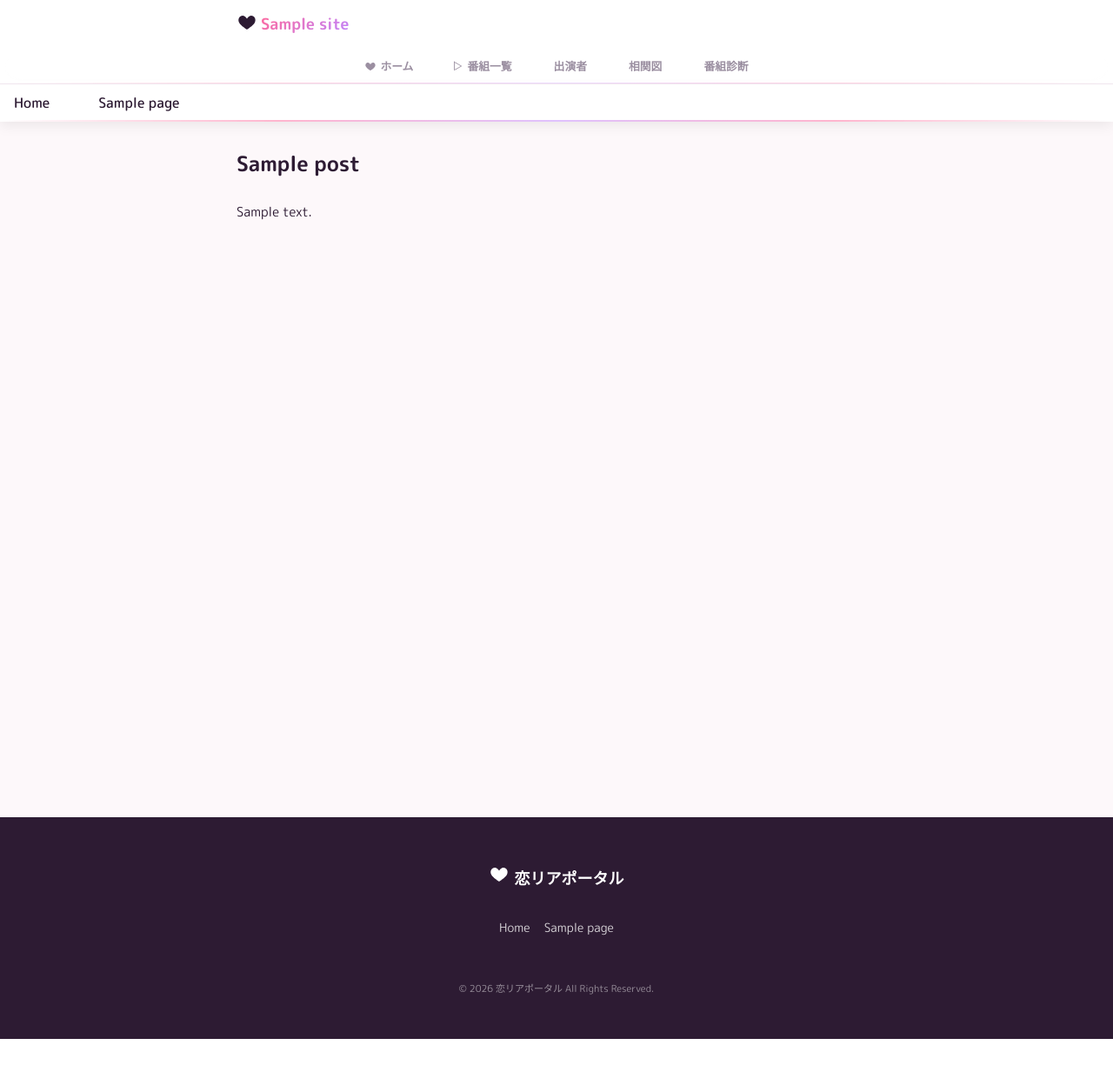
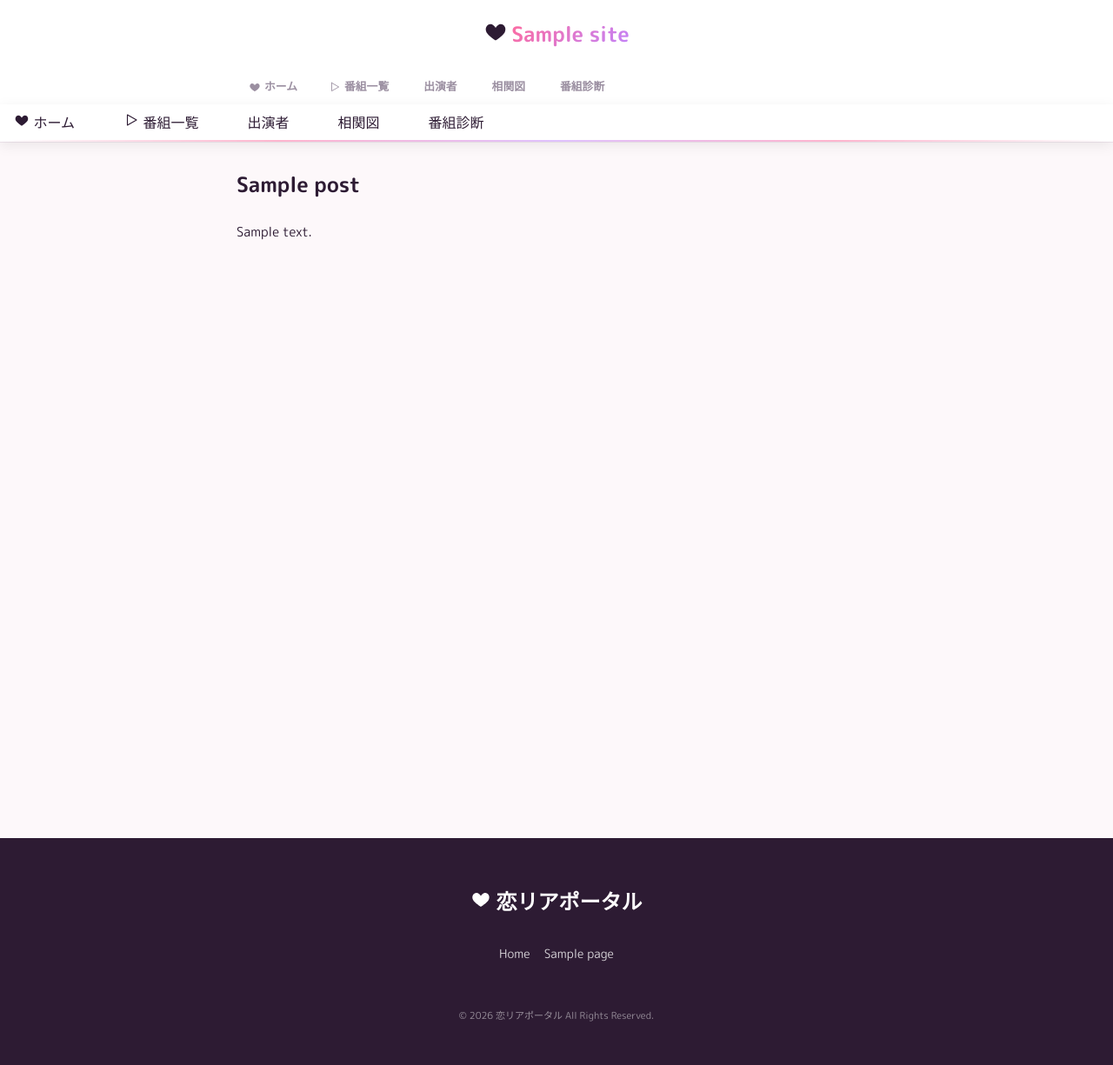
Before and after one commit to Jinrai-inc/lovefull-Thema, a WordPress theme: template page.php in a window 1280 px wide. Shown: the whole page at 87% size. Before the commit the page ends 1195 px from the top, so only its background shows below. Run offline with PHP 8.4 and a stand-in for WordPress, Linux system fonts and the light colour scheme; the site name, menu and one post (Sample post) are stand-ins, and other content is empty; some libraries are stand-ins or nearby versions.

Commit message:
ヘッダー構造刷新＆放送スケジュール改善
【ヘッダー】
- ロゴをセンター配置（非追尾）、自由にサイズ変更可能に
- ナビバーのみstickyで追尾（ロゴなし）
- モバイル: ナビリンク非表示、ハンバーガーのみ
- PC: ナビリンク表示、ハンバーガー非表示
- ハンバーガーメニューにヘッダーナビと同じリンクを反映
- カスタマイザーでモバイル/PC別にロゴの高さを調整可能

【今週の放送】
- ラウンドロビン自動割り当て → broadcast_day フィールドベースに変更
- 番組にbroadcast_day（放送曜日）とbroadcast_time（放送時間）ACFフィールド追加
- 放送曜日未設定の番組（配信のみ等）はスケジュールに表示されない
- CSVインポーターも新フィールドに対応

https://claude.ai/code/session_01LqkMvBSgmftwWBqbuNSggb

```diff
--- a/assets/css/layout.css
+++ b/assets/css/layout.css
@@ -4,17 +4,63 @@
 
 /* --- サイトヘッダー --- */
 .site-header {
+    background: #fff;
+}
+
+/* --- ロゴバー（センター配置・非追尾） --- */
+.site-logo-bar {
+    display: flex;
+    justify-content: center;
+    align-items: center;
+    padding: var(--space-md) var(--space-md);
+}
+
+.site-logo {
+    display: flex;
+    align-items: center;
+    gap: var(--space-xs);
+    font-weight: 700;
+    font-size: 1.25rem;
+}
+
+.site-logo__img {
+    height: var(--logo-height-mobile, 50px);
+    width: auto;
+    max-width: var(--logo-max-width, 300px);
+    object-fit: contain;
+}
+
+@media (min-width: 769px) {
+    .site-logo__img {
+        height: var(--logo-height-pc, 70px);
+    }
+}
+
+.site-logo__icon {
+    font-size: 1.75rem;
+}
+
+.site-logo__text {
+    background: var(--color-gradient);
+    -webkit-background-clip: text;
+    -webkit-text-fill-color: transparent;
+    background-clip: text;
+    font-size: 1.5rem;
+}
+
+/* --- ナビバー（追尾sticky） --- */
+.nav-bar {
     position: sticky;
     top: 0;
     z-index: 100;
     background: rgba(255, 255, 255, 0.92);
     backdrop-filter: blur(16px);
     -webkit-backdrop-filter: blur(16px);
-    border-bottom: none;
+    border-bottom: 1px solid var(--color-border);
 }
 
-/* ヘッダー下部のグラデーションシマーライン */
-.site-header::after {
+/* ナビ下部のグラデーションシマーライン */
+.nav-bar::after {
     content: '';
     position: absolute;
     bottom: 0;
@@ -25,53 +71,48 @@
     opacity: 0.5;
 }
 
-/* --- ヘッダーナビ（クイックリンクバー）— モバイルは非表示、PCのみ --- */
-.header-nav {
-    display: none;
+.nav-bar__inner {
+    display: flex;
+    align-items: center;
+    justify-content: space-between;
+    height: var(--header-nav-height, 40px);
+    max-width: var(--content-max-width);
+    margin: 0 auto;
+    padding: 0 var(--space-md);
 }
 
-@media (min-width: 769px) {
-    .header-nav {
-        display: block;
-        position: sticky;
-        top: var(--header-height);
-        z-index: 99;
-        background: rgba(255, 255, 255, 0.90);
-        backdrop-filter: blur(12px);
-        -webkit-backdrop-filter: blur(12px);
-        border-bottom: 1px solid var(--color-border);
-        overflow: visible;
-    }
-}
-
-/* ナビ下部のグラデーションシマーライン */
-.header-nav::after {
-    content: '';
-    position: absolute;
-    bottom: 0;
-    left: 0;
-    right: 0;
-    height: 1px;
-    background: linear-gradient(90deg, transparent, #FF6B9D, #C084FC, #FF6B9D, transparent);
-    opacity: 0.3;
-}
-
-.header-nav__inner {
+/* --- ナビリンク --- */
+.nav-bar__links {
     display: flex;
     align-items: center;
     gap: var(--space-sm);
-    height: var(--header-nav-height);
-    max-width: var(--content-max-width);
-    margin: 0 auto;
-    padding: 0 var(--space-md);
     overflow-x: auto;
     -webkit-overflow-scrolling: touch;
     scrollbar-width: none;
     white-space: nowrap;
+    flex: 1;
+    min-width: 0;
 }
 
-.header-nav__inner::-webkit-scrollbar {
+.nav-bar__links::-webkit-scrollbar {
     display: none;
+}
+
+/* モバイル: ナビリンク非表示、ハンバーガーのみ */
+@media (max-width: 768px) {
+    .nav-bar__links {
+        display: none;
+    }
+    .nav-bar__inner {
+        justify-content: flex-end;
+    }
+}
+
+/* PC: ハンバーガー非表示 */
+@media (min-width: 769px) {
+    .hamburger {
+        display: none;
+    }
 }
 
 .header-nav__link {
@@ -130,43 +171,6 @@
 .category-news .header-nav__link--news svg,
 .page-template-page-shindan .header-nav__link--shindan svg {
     color: #fff;
-}
-
-.site-header__inner {
-    display: flex;
-    align-items: center;
-    justify-content: space-between;
-    height: var(--header-height);
-    padding: 0 var(--space-md);
-    max-width: var(--content-max-width);
-    margin: 0 auto;
-}
-
-/* --- ロゴ --- */
-.site-logo {
-    display: flex;
-    align-items: center;
-    gap: var(--space-xs);
-    font-weight: 700;
-    font-size: 1.125rem;
-}
-
-.site-logo__img {
-    height: var(--logo-height, 40px);
-    width: auto;
-    max-width: var(--logo-max-width, 200px);
-    object-fit: contain;
-}
-
-.site-logo__icon {
-    font-size: 1.5rem;
-}
-
-.site-logo__text {
-    background: var(--color-gradient);
-    -webkit-background-clip: text;
-    -webkit-text-fill-color: transparent;
-    background-clip: text;
 }
 
 /* --- ハンバーガー --- */
@@ -502,10 +506,6 @@
         gap: var(--space-lg);
     }
 
-    .site-header__inner {
-        gap: var(--space-xl);
-    }
-
     .grid-2 {
         grid-template-columns: repeat(3, 1fr);
     }
--- a/functions.php
+++ b/functions.php
@@ -106,11 +106,12 @@ add_action('after_setup_theme', function () {
         'unlink-homepage-logo' => false,
     ]);
 
-    // ロゴサイズをCSS変数で出力
+    // ロゴサイズをCSS変数で出力（モバイル/PC別）
     add_action('wp_head', function () {
-        $logo_height    = intval(get_theme_mod('koi_ria_logo_height', 40));
-        $logo_max_width = intval(get_theme_mod('koi_ria_logo_max_width', 200));
-        echo '<style>:root{--logo-height:' . $logo_height . 'px;--logo-max-width:' . $logo_max_width . 'px;}</style>' . "\n";
+        $mobile   = intval(get_theme_mod('koi_ria_logo_height_mobile', 50));
+        $pc       = intval(get_theme_mod('koi_ria_logo_height_pc', 70));
+        $maxw     = intval(get_theme_mod('koi_ria_logo_max_width', 300));
+        echo '<style>:root{--logo-height-mobile:' . $mobile . 'px;--logo-height-pc:' . $pc . 'px;--logo-max-width:' . $maxw . 'px;}</style>' . "\n";
     }, 5);
 
     // サムネイルサイズ
--- a/header.php
+++ b/header.php
@@ -1,6 +1,8 @@
 <?php
 /**
  * ヘッダーテンプレート
+ *
+ * 構造: ロゴバー（非追尾） → ナビバー（追尾sticky）
  *
  * @package KoiRiaPortal
  */
@@ -21,7 +23,8 @@ defined('ABSPATH') || exit;
 <a class="skip-link screen-reader-text" href="#content">コンテンツへスキップ</a>
 
 <header class="site-header" role="banner">
-    <div class="site-header__inner">
+    <?php // ── ロゴエリア（センター配置・非追尾） ── ?>
+    <div class="site-logo-bar">
         <?php if (has_custom_logo()) : ?>
             <a href="<?php echo esc_url(home_url('/')); ?>" class="site-logo">
                 <?php
@@ -34,19 +37,16 @@ defined('ABSPATH') || exit;
             </a>
         <?php else : ?>
             <a href="<?php echo esc_url(home_url('/')); ?>" class="site-logo">
-                <span class="site-logo__icon"><?php echo koi_ria_icon('heart-filled', 24); ?></span>
+                <span class="site-logo__icon"><?php echo koi_ria_icon('heart-filled', 28); ?></span>
                 <span class="site-logo__text"><?php bloginfo('name'); ?></span>
             </a>
         <?php endif; ?>
-
-        <button class="hamburger" id="menuToggle" aria-label="メニューを開く" aria-expanded="false">
-            <span class="hamburger__icon hamburger__icon--menu"><?php echo koi_ria_icon('menu', 24); ?></span>
-            <span class="hamburger__icon hamburger__icon--close" style="display:none;"><?php echo koi_ria_icon('close', 24); ?></span>
-        </button>
     </div>
 
-    <nav class="header-nav" aria-label="メインナビゲーション">
-        <div class="header-nav__inner">
+    <?php // ── ナビバー（追尾sticky） ── ?>
+    <div class="nav-bar" id="navBar">
+        <div class="nav-bar__inner">
+            <nav class="nav-bar__links" aria-label="メインナビゲーション">
                 <a href="<?php echo esc_url(home_url('/')); ?>" class="header-nav__link header-nav__link--home">
                     <span class="header-nav__icon"><?php echo koi_ria_icon('heart-filled', 14); ?></span>ホーム
                 </a>
@@ -76,19 +76,31 @@ defined('ABSPATH') || exit;
                 <a href="<?php echo esc_url(home_url('/shindan/')); ?>" class="header-nav__link header-nav__link--shindan">
                     <span class="header-nav__icon"><?php echo koi_ria_icon('poll', 14); ?></span>番組診断
                 </a>
-        </div>
             </nav>
 
+            <button class="hamburger" id="menuToggle" aria-label="メニューを開く" aria-expanded="false">
+                <span class="hamburger__icon hamburger__icon--menu"><?php echo koi_ria_icon('menu', 24); ?></span>
+                <span class="hamburger__icon hamburger__icon--close" style="display:none;"><?php echo koi_ria_icon('close', 24); ?></span>
+            </button>
+        </div>
+
+        <?php // ── ハンバーガーメニュー（ナビと同じリンク） ── ?>
         <nav class="global-nav" id="globalNav" aria-label="グローバルナビゲーション">
-        <?php
-        wp_nav_menu([
-            'theme_location' => 'primary',
-            'container'      => false,
-            'menu_class'     => 'global-nav__list',
-            'fallback_cb'    => false,
-        ]);
-        ?>
+            <ul class="global-nav__list">
+                <li><a href="<?php echo esc_url(home_url('/')); ?>"><?php echo koi_ria_icon('heart-filled', 18); ?> ホーム</a></li>
+                <li><a href="<?php echo esc_url(get_post_type_archive_link('show')); ?>"><?php echo koi_ria_icon('play', 18); ?> 番組一覧</a></li>
+                <li><a href="<?php echo esc_url(get_post_type_archive_link('cast')); ?>"><?php echo koi_ria_icon('cast', 18); ?> 出演者</a></li>
+                <?php if ($column_cat) : ?>
+                    <li><a href="<?php echo esc_url(get_category_link($column_cat->term_id)); ?>"><?php echo koi_ria_icon('pen', 18); ?> 恋愛コラム</a></li>
+                <?php endif; ?>
+                <?php if ($news_cat) : ?>
+                    <li><a href="<?php echo esc_url(get_category_link($news_cat->term_id)); ?>"><?php echo koi_ria_icon('fire', 18); ?> ニュース</a></li>
+                <?php endif; ?>
+                <li><a href="<?php echo esc_url(get_post_type_archive_link('cast')); ?>#relation"><?php echo koi_ria_icon('sparkles', 18); ?> 相関図</a></li>
+                <li><a href="<?php echo esc_url(home_url('/shindan/')); ?>"><?php echo koi_ria_icon('poll', 18); ?> 番組診断</a></li>
+            </ul>
         </nav>
+    </div>
 </header>
 
 <main class="site-main" id="content" role="main">
--- a/inc/acf-fields.php
+++ b/inc/acf-fields.php
@@ -103,6 +103,33 @@ function koi_ria_register_acf_fields(): void {
                 'name'  => 'target',
                 'type'  => 'text',
                 'instructions' => '例: 中高生',
+            ],
+            [
+                'key'     => 'field_show_broadcast_day',
+                'label'   => '放送曜日',
+                'name'    => 'broadcast_day',
+                'type'    => 'select',
+                'choices' => [
+                    ''  => '未設定（スケジュール非表示）',
+                    '0' => '月曜日',
+                    '1' => '火曜日',
+                    '2' => '水曜日',
+                    '3' => '木曜日',
+                    '4' => '金曜日',
+                    '5' => '土曜日',
+                    '6' => '日曜日',
+                ],
+                'default_value' => '',
+                'allow_null'    => 1,
+                'instructions'  => '毎週の放送曜日。設定すると「今週の放送」に表示されます。配信のみの番組は空欄のままにしてください。',
+            ],
+            [
+                'key'           => 'field_show_broadcast_time',
+                'label'         => '放送時間',
+                'name'          => 'broadcast_time',
+                'type'          => 'text',
+                'default_value' => '',
+                'instructions'  => '例: 21:00、22:00。放送曜日と合わせて設定してください。',
             ],
             [
                 'key'           => 'field_show_priority',
--- a/inc/csv-importer.php
+++ b/inc/csv-importer.php
@@ -52,7 +52,7 @@ function koi_ria_upsert_show(array $row, string $mode = 'upsert'): array {
         update_field('description', $description, $post_id);
     }
 
-    $fields = ['short_name', 'platform', 'platform_color', 'emoji', 'youtube_channel_id', 'affiliate_url', 'show_status', 'genre', 'target', 'priority'];
+    $fields = ['short_name', 'platform', 'platform_color', 'emoji', 'youtube_channel_id', 'affiliate_url', 'show_status', 'genre', 'target', 'priority', 'broadcast_day', 'broadcast_time'];
     foreach ($fields as $field) {
         if (isset($row[$field]) && $row[$field] !== '') {
             update_field($field, $row[$field], $post_id);
--- a/inc/customizer.php
+++ b/inc/customizer.php
@@ -15,48 +15,66 @@ add_action('customize_register', function (WP_Customize_Manager $wp_customize) {
      * セクション: ヘッダー設定
      * ======================================== */
     $wp_customize->add_section('koi_ria_header', [
-        'title'    => 'ヘッダー設定',
+        'title'    => 'ヘッダー・ロゴ設定',
         'priority' => 30,
     ]);
 
-    // --- ロゴの高さ ---
-    $wp_customize->add_setting('koi_ria_logo_height', [
-        'default'           => 40,
+    // --- モバイル ロゴの高さ ---
+    $wp_customize->add_setting('koi_ria_logo_height_mobile', [
+        'default'           => 50,
         'sanitize_callback' => 'absint',
         'transport'         => 'postMessage',
     ]);
 
-    $wp_customize->add_control('koi_ria_logo_height', [
-        'label'       => 'ロゴの高さ（px）',
-        'description' => 'ヘッダーに表示するロゴ画像の高さを調整します。',
+    $wp_customize->add_control('koi_ria_logo_height_mobile', [
+        'label'       => 'ロゴの高さ — モバイル（px）',
+        'description' => 'スマートフォンで表示するロゴの高さ',
         'section'     => 'koi_ria_header',
         'type'        => 'range',
         'input_attrs' => [
             'min'  => 20,
-            'max'  => 120,
+            'max'  => 150,
+            'step' => 5,
+        ],
+    ]);
+
+    // --- PC ロゴの高さ ---
+    $wp_customize->add_setting('koi_ria_logo_height_pc', [
+        'default'           => 70,
+        'sanitize_callback' => 'absint',
+        'transport'         => 'postMessage',
+    ]);
+
+    $wp_customize->add_control('koi_ria_logo_height_pc', [
+        'label'       => 'ロゴの高さ — PC（px）',
+        'description' => 'デスクトップで表示するロゴの高さ',
+        'section'     => 'koi_ria_header',
+        'type'        => 'range',
+        'input_attrs' => [
+            'min'  => 30,
+            'max'  => 200,
             'step' => 5,
         ],
     ]);
 
     // --- ロゴ最大幅 ---
     $wp_customize->add_setting('koi_ria_logo_max_width', [
-        'default'           => 200,
+        'default'           => 300,
         'sanitize_callback' => 'absint',
         'transport'         => 'postMessage',
     ]);
 
     $wp_customize->add_control('koi_ria_logo_max_width', [
         'label'       => 'ロゴの最大幅（px）',
-        'description' => 'ロゴ画像の横幅の上限を設定します。',
+        'description' => 'ロゴ画像の横幅の上限',
         'section'     => 'koi_ria_header',
         'type'        => 'range',
         'input_attrs' => [
-            'min'  => 80,
-            'max'  => 400,
+            'min'  => 100,
+            'max'  => 600,
             'step' => 10,
         ],
     ]);
-
 });
 
 /**
@@ -64,7 +82,7 @@ add_action('customize_register', function (WP_Customize_Manager $wp_customize) {
  */
 add_action('customize_preview_init', function () {
     $js_url = get_template_directory_uri() . '/assets/js/customizer-preview.js';
-    wp_enqueue_script('koi-ria-customizer-preview', $js_url, ['customize-preview', 'jquery'], '1.0', true);
+    wp_enqueue_script('koi-ria-customizer-preview', $js_url, ['customize-preview', 'jquery'], '1.1', true);
 });
 
 /**
@@ -72,16 +90,12 @@ add_action('customize_preview_init', function () {
  */
 add_action('customize_controls_enqueue_scripts', function () {
     wp_add_inline_script('customize-controls', "
-        wp.customize.control('koi_ria_logo_height', function(control) {
-            control.container.on('input', 'input[type=range]', function() {
-                jQuery(this).next('.customize-control-description, span.value-display').remove();
-                jQuery(this).after('<span class=\"value-display\" style=\"font-weight:bold;margin-left:8px;\">' + this.value + 'px</span>');
-            });
-        });
-        wp.customize.control('koi_ria_logo_max_width', function(control) {
-            control.container.on('input', 'input[type=range]', function() {
-                jQuery(this).next('span.value-display').remove();
-                jQuery(this).after('<span class=\"value-display\" style=\"font-weight:bold;margin-left:8px;\">' + this.value + 'px</span>');
+        ['koi_ria_logo_height_mobile', 'koi_ria_logo_height_pc', 'koi_ria_logo_max_width'].forEach(function(id) {
+            wp.customize.control(id, function(control) {
+                control.container.on('input', 'input[type=range]', function() {
+                    jQuery(this).siblings('span.value-display').remove();
+                    jQuery(this).after('<span class=\"value-display\" style=\"font-weight:bold;margin-left:8px;\">' + this.value + 'px</span>');
+                });
             });
         });
     ");
```
Also changed, not shown: assets/js/customizer-preview.js (+8 -2 lines), data/shows.csv (+32 -32 lines), template-parts/weekly-schedule.php (+35 -14 lines). Lines whose indentation alone changed are shown as unchanged.
